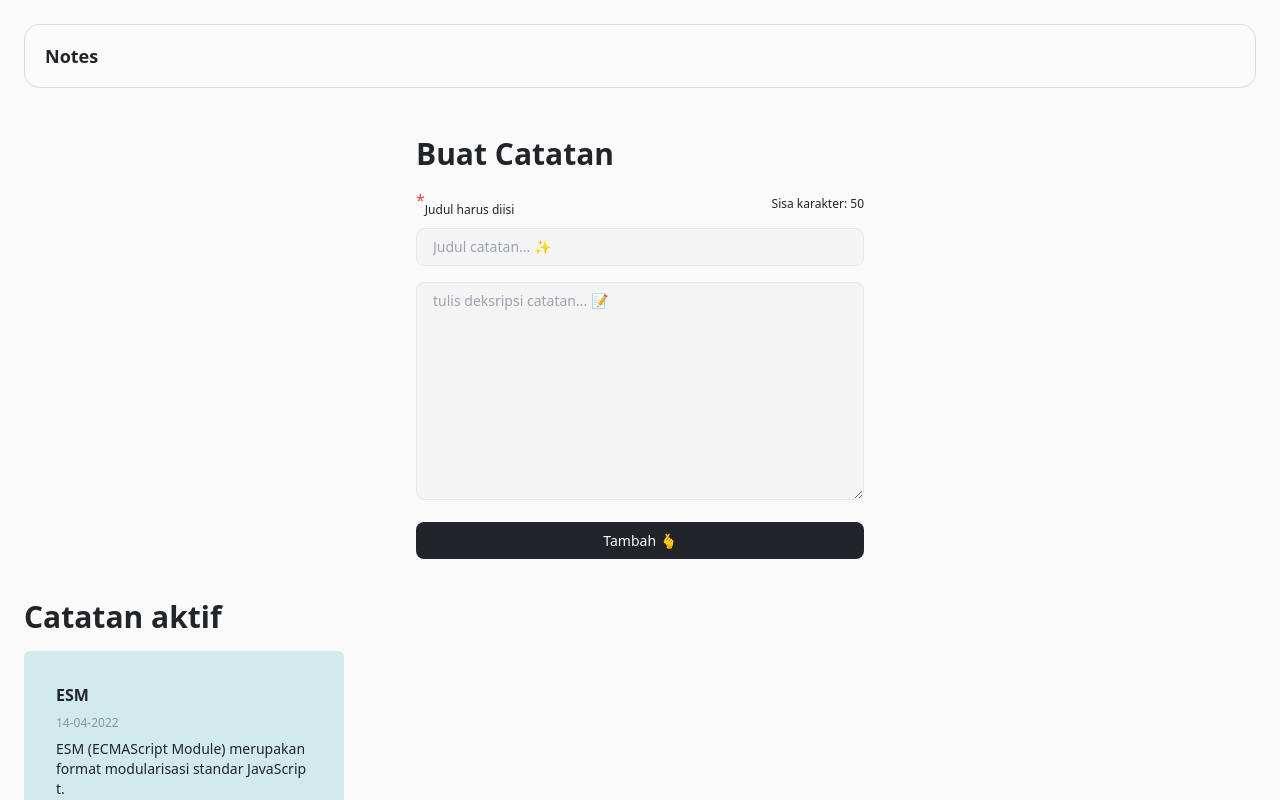
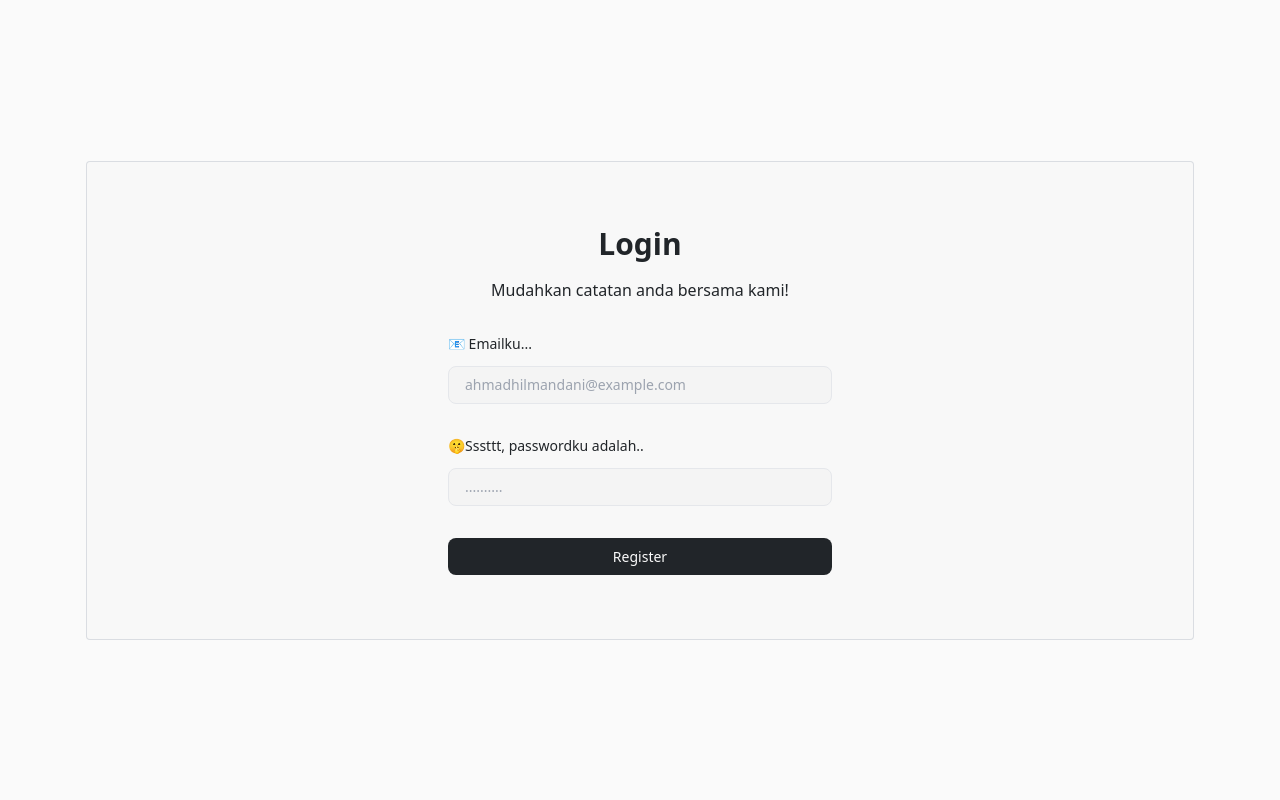
Before and after one commit to ahmadhilmandani/dicoding-belajar-Fundamental-aplikasi-web-dengan-react, a React (Vite) app: page / in a window 1280 px wide. Shown: the top 800 px of the page. Built offline with nearby package versions, Linux system fonts and the light colour scheme.

Commit message:
UPDATE auth

```diff
--- a/package.json
+++ b/package.json
@@ -10,6 +10,7 @@
     "preview": "vite preview"
   },
   "dependencies": {
+    "axios": "^1.6.2",
     "moment": "^2.29.4",
     "react": "^18.2.0",
     "react-dom": "^18.2.0",
--- a/src/App.jsx
+++ b/src/App.jsx
@@ -1,3 +1,4 @@
+/* eslint-disable no-constant-condition */
 import {
   createBrowserRouter,
   createRoutesFromElements,
@@ -10,6 +11,10 @@ import Detail from './pages/Detail'
 import { useState } from 'react'
 import PropsTypes from 'prop-types'
 import NotFound from './pages/NotFound'
+import AuthLayout from './layouts/AuthLayout'
+import Login from './pages/Login'
+import Register from './pages/Register'
+// import { ThemeContext } from './context/testing'
 
 function TestingElement({ isIndex }) {
   const [notes, setNote] = useState(
@@ -58,6 +63,10 @@ function TestingElement({ isIndex }) {
       },
     ]
   )
+
+  const [userName] = useState(localStorage.getItem("name"))
+  const [userEmail] = useState(localStorage.getItem("email"))
+  const [userToken] = useState(localStorage.getItem("token"))
 
   function changeArchived(paramsId) {
     const newNotes = notes.map(note => {
@@ -108,13 +117,25 @@ function TestingElement({ isIndex }) {
 
 const router = createBrowserRouter(
   createRoutesFromElements(
-    <Route path='/' element={<MainLayout />}>
-      <Route index element={<TestingElement isIndex />} />
-      <Route path='/detail/:id' element={<TestingElement />} />
-      <Route path='*' element={<NotFound />}/>
-    </Route>
+    localStorage.getItem("token") ?
+      <Route path='/' element={<MainLayout />}>
+        <>
+          <Route index element={<TestingElement isIndex />} />
+          <Route path='/detail/:id' element={<TestingElement />} />
+          <Route path='*' element={<NotFound />} />
+        </>
+      </Route>
+      :
+      <Route path='/' element={<AuthLayout />}>
+        <>
+          <Route index element={<Login />} />
+          <Route path='/register' element={<Register />} />
+          <Route path='*' element={<NotFound />} />
+        </>
+      </Route>
   )
 )
+
 
 
 function App() {
--- a/src/components/TextButton.jsx
+++ b/src/components/TextButton.jsx
@@ -1,9 +1,9 @@
 import PropsTypes from 'prop-types'
 
-export default function TextButton({ children = 'Button', isPrimary, textSize = '14px', padding = '8px', onClick }) {
+export default function TextButton({ children = 'Button', isPrimary, textSize = '14px', padding = '8px', onClick, isDisabled=false }) {
   if (isPrimary) {
     return (
-      <button onClick={(e) => {
+      <button disabled={isDisabled} onClick={(e) => {
         e.preventDefault()
         onClick()
       }} className='block w-full bg-cust-black text-cust-white rounded-lg py-2 font-medium hover:opacity-90 transition-all duration-75' style={{ fontSize: textSize, padding: padding }}>{children}</button>
@@ -24,5 +24,6 @@ TextButton.propTypes = {
   isPrimary: PropsTypes.bool,
   textSize: PropsTypes.string,
   padding: PropsTypes.string,
-  onClick: PropsTypes.func.isRequired
+  onClick: PropsTypes.func.isRequired,
+  isDisabled: PropsTypes.bool
 }
--- /dev/null
+++ b/src/layouts/AuthLayout.jsx
@@ -0,0 +1,9 @@
+import { Outlet } from "react-router-dom"
+
+export default function AuthLayout() {
+  return (
+    <div className="w-full min-h-screen p-6 bg-cust-white flex justify-center items-center">
+      <Outlet />
+    </div>
+  )
+}
--- /dev/null
+++ b/src/pages/Login.jsx
@@ -0,0 +1,69 @@
+import TextButton from "../components/TextButton"
+import { useState } from "react"
+import axios from "axios"
+// import { redirect, useHistory  } from "react-router-dom"
+
+export default function Login() {
+  const [email, setEmail] = useState('')
+  const [password, setPassword] = useState('')
+  const [isLoading, setIsLoading] = useState(false)
+
+  function handleLogin() {
+    setIsLoading(true)
+    axios.post("https://notes-api.dicoding.dev/v1/login", {
+      email: email,
+      password: password,
+    }).then((res) => {
+      axios.get("https://notes-api.dicoding.dev/v1/users/me", {
+        headers: {
+          Authorization: `Bearer ${res.data.data.accessToken}`
+        }
+      }).then((resUser) => {
+        localStorage.setItem("token", res.data.data.accessToken)
+        localStorage.setItem("name", resUser.data.data.name)
+        localStorage.setItem("email", resUser.data.data.email)
+        window.location.replace("/")
+      }).catch((error) => {
+        console.log(error)
+      }).finally(() => {
+        setIsLoading(false)
+      })
+    }).catch((error) => {
+      console.log(error)
+    }).finally(() => {
+      setIsLoading(false)
+    })
+  }
+
+  return (
+    <main className="w-[90%] h-[90%] bg-cust-light-gray/40 border border-gray-300/80 py-16 rounded">
+      <h1 className="mb-4 text-center">Login</h1>
+      <p className="mb-7 text-center">Mudahkan catatan anda bersama kami!</p>
+      <div className="w-96 mx-auto">
+        <div className="flex flex-col gap-3 my-8">
+          <label htmlFor="name" className="text-sm">
+            📧 Emailku...
+          </label>
+          <input onChange={(e) => {
+            if (e.target.value.length <= 50) {
+              setEmail(e.target.value)
+            }
+          }} id="name" value={email} type="text" className="block w-full outline-0 bg-cust-light-gray rounded-lg px-4 py-2 text-sm border focus:outline-1 outline-cust-blue focus:border-cust-blue" placeholder="ahmadhilmandani@example.com" />
+        </div>
+        <div className="flex flex-col gap-3 mb-8">
+          <label htmlFor="password" className="text-sm">
+            🤫Sssttt, passwordku adalah..
+          </label>
+          <input id="password" onChange={(e) => {
+            if (e.target.value.length <= 50) {
+              setPassword(e.target.value)
+            }
+          }} value={password} type="password" className="block w-full outline-0 bg-cust-light-gray rounded-lg px-4 py-2 text-sm border focus:outline-1 outline-cust-blue focus:border-cust-blue" placeholder=".........." />
+        </div>
+        <TextButton isDisabled={isLoading} onClick={handleLogin} isPrimary>
+          Register
+        </TextButton>
+      </div>
+    </main>
+  )
+}
--- /dev/null
+++ b/src/pages/Register.jsx
@@ -0,0 +1,82 @@
+import TextButton from "../components/TextButton"
+import { useState } from "react"
+import axios from "axios"
+import { useNavigate } from "react-router-dom"
+
+export default function Register() {
+  const [name, setName] = useState('')
+  const [email, setEmail] = useState('')
+  const [password, setPassword] = useState('')
+  const [confirmPass, setConfirmPass] = useState('')
+  const navigate = useNavigate()
+
+  function handleRegister() {
+    if (confirmPass === password) {
+      axios.post("https://notes-api.dicoding.dev/v1/register", {
+        name: name,
+        email: email,
+        password: password,
+      }).then((res) => {
+        console.log(res)
+        navigate('/')
+      }).catch((error) => {
+        console.log(error)
+      })
+    }
+  }
+
+
+  return (
+    <main className="w-[90%] h-[90%] bg-cust-light-gray/40 border border-gray-300/80 py-16 rounded">
+      <h1 className="mb-4 text-center">Register</h1>
+      <p className="mb-7 text-center">Mudahkan catatan anda bersama kami!</p>
+      <div className="w-96 mx-auto">
+        <div className="flex flex-col gap-3">
+          <label htmlFor="name" className="text-sm">
+            👋 Namaku adalah...
+          </label>
+          <input id="name" onChange={(e) => {
+            if (e.target.value.length <= 50) {
+              setName(e.target.value)
+            }
+          }} value={name} type="text" className="block w-full outline-0 bg-cust-light-gray rounded-lg px-4 py-2 text-sm  border focus:outline-1 outline-cust-blue focus:border-cust-blue" placeholder="Ahmad Hilman Dani" />
+        </div>
+        <div className="flex flex-col gap-3 my-8">
+          <label htmlFor="name" className="text-sm">
+            📧 Emailku...
+          </label>
+          <input onChange={(e) => {
+            if (e.target.value.length <= 50) {
+              setEmail(e.target.value)
+            }
+          }} id="name" value={email} type="text" className="block w-full outline-0 bg-cust-light-gray rounded-lg px-4 py-2 text-sm border focus:outline-1 outline-cust-blue focus:border-cust-blue" placeholder="ahmadhilmandani@example.com" />
+        </div>
+        <div className="flex flex-col gap-3 mb-8">
+          <label htmlFor="password" className="text-sm">
+            🤫Sssttt, passwordku adalah..
+          </label>
+          <input id="password" onChange={(e) => {
+            if (e.target.value.length <= 50) {
+              setPassword(e.target.value)
+            }
+          }} value={password} type="password" className="block w-full outline-0 bg-cust-light-gray rounded-lg px-4 py-2 text-sm border focus:outline-1 outline-cust-blue focus:border-cust-blue" placeholder=".........." />
+          {password !== confirmPass ?
+            <div className="text-xs text-red-500">Password masih beda nih...</div>
+            :
+            <></>}
+          <label htmlFor="password" className="text-sm mt-2">
+            🔒Ku coba confirmasi password dulu, ya!
+          </label>
+          <input onChange={(e) => {
+            if (e.target.value.length <= 50) {
+              setConfirmPass(e.target.value)
+            }
+          }} value={confirmPass} type="password" className="block w-full outline-0 bg-cust-light-gray rounded-lg px-4 py-2 text-sm  border focus:outline-1 outline-cust-blue focus:border-cust-blue" placeholder=".........." />
+        </div>
+        <TextButton onClick={handleRegister} isPrimary>
+          Register
+        </TextButton>
+      </div>
+    </main>
+  )
+}
```
Also changed, not shown: 1 other file (tests, documents, lock files or other folders).
